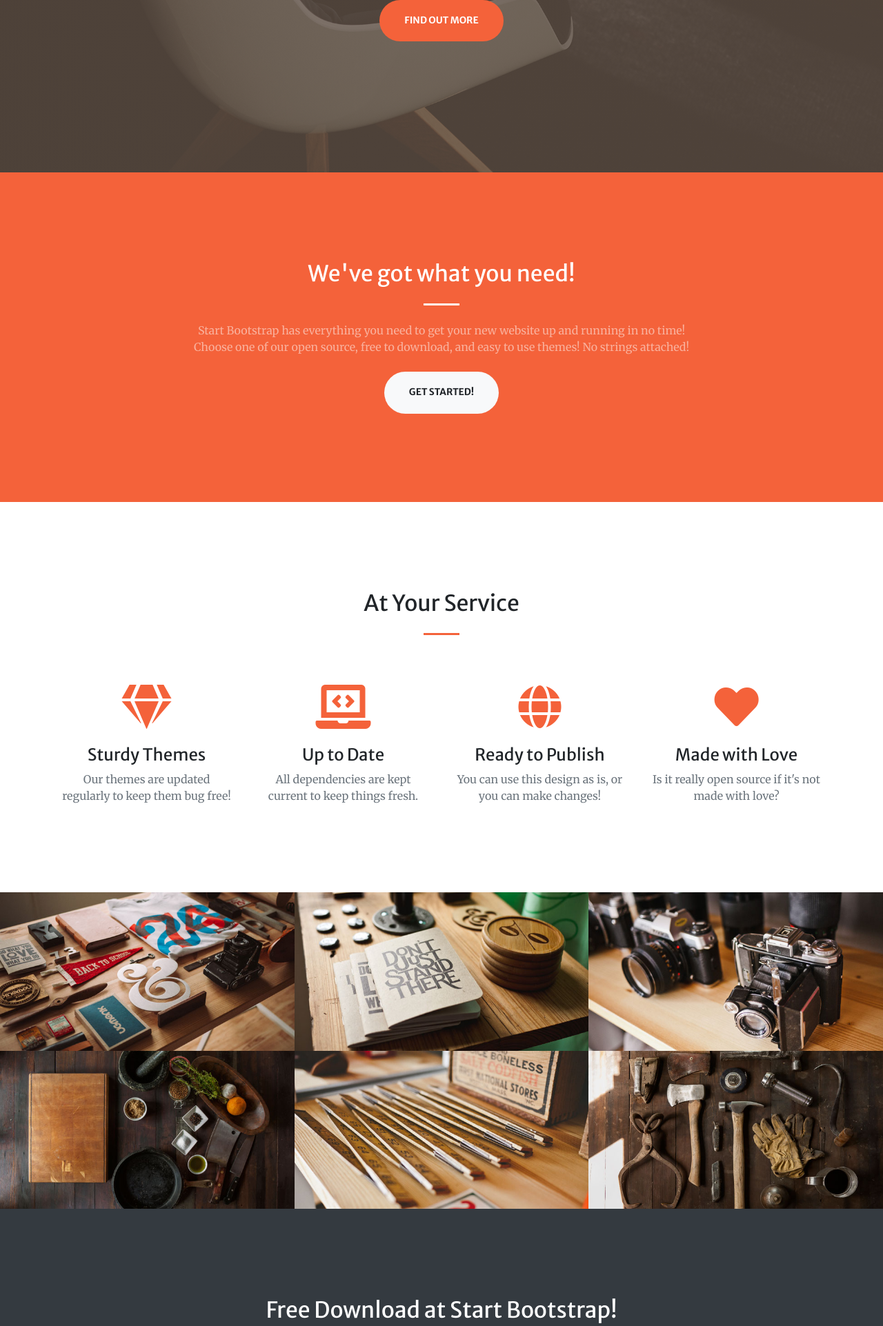
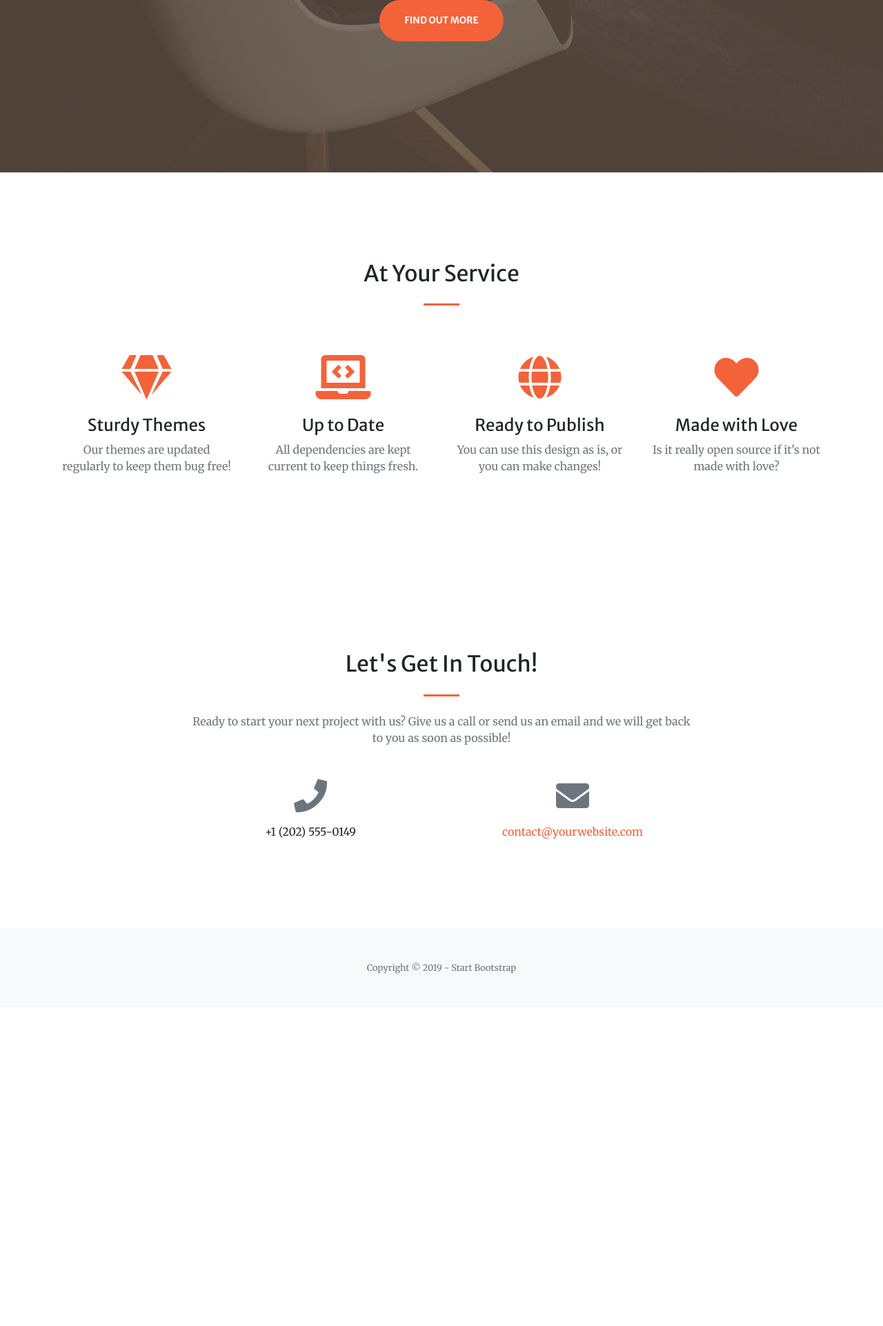
Before and after one commit to MassDo/purbeurre, a Django app: page / in a window 1280 px wide. Shown: the part 550-2473 px from the top of the page at 69% size. After the commit the page ends 1962 px from the top, so only its background shows below. Run offline with Django 3.2, Linux system fonts and the light colour scheme; some libraries are stand-ins or nearby versions.

Commit message:
adding seach template and extends from base template

```diff
--- a/purbeurre/templates/base.html
+++ b/purbeurre/templates/base.html
@@ -67,31 +67,11 @@
   </nav>
 
   <!-- Masthead -->
-  <header class="masthead">
-    <div class="container h-100">
-      <div class="row h-100 align-items-center justify-content-center text-center">
-        <div class="col-lg-10 align-self-end">
-          <h1 class="text-uppercase text-white font-weight-bold">Your Favorite Source of Free Bootstrap Themes :)</h1>
-          <hr class="divider my-4">
-            <!-- <div class="row h-100 align-items-center justify-content-center text-center">
-              <div class="col-lg-offset-5 col-lg-5 ">
-                <form class="form-inline">
-                  <input class="form-control mr-sm-2" type="search" placeholder="Search" aria-label="Search">
-                  <button class="btn btn-outline-success my-2 my-sm-0" type="submit">Search</button>
-                </form>
-              </div>
-            </div>   -->
-        </div>
-        <div class="col-lg-8 align-self-baseline">
-          <p class="text-white-75 font-weight-light mb-5">Start Bootstrap can help you build better websites using the Bootstrap framework! Just download a theme and start customizing, no strings attached!</p>
-          <a class="btn btn-primary btn-xl js-scroll-trigger" href="#about">Find Out More</a>
-        </div>
-      </div>
-    </div>
-  </header>
+  {% block masterhead %}
+  {% endblock masterhead %}
 
   <!-- About Section -->
-  <section class="page-section bg-primary" id="about">
+  <!-- <section class="page-section bg-primary" id="about">
     <div class="container">
       <div class="row justify-content-center">
         <div class="col-lg-8 text-center">
@@ -102,7 +82,7 @@
         </div>
       </div>
     </div>
-  </section>
+  </section> -->
 
   <!-- Services Section -->
   <section class="page-section" id="services">
@@ -143,7 +123,7 @@
   </section>
 
   <!-- Portfolio Section -->
-  <section id="portfolio">
+  <!-- <section id="portfolio">
     <div class="container-fluid p-0">
       <div class="row no-gutters">
         <div class="col-lg-4 col-sm-6">
@@ -226,39 +206,19 @@
         </div>
       </div>
     </div>
-  </section>
+  </section> -->
 
   <!-- Call to Action Section -->
-  <section class="page-section bg-dark text-white">
+  <!-- <section class="page-section bg-dark text-white">
     <div class="container text-center">
       <h2 class="mb-4">Free Download at Start Bootstrap!</h2>
       <a class="btn btn-light btn-xl" href="https://startbootstrap.com/themes/creative/">Download Now!</a>
     </div>
-  </section>
+  </section> -->
 
   <!-- Contact Section -->
-  <section class="page-section" id="contact">
-    <div class="container">
-      <div class="row justify-content-center">
-        <div class="col-lg-8 text-center">
-          <h2 class="mt-0">Let's Get In Touch!</h2>
-          <hr class="divider my-4">
-          <p class="text-muted mb-5">Ready to start your next project with us? Give us a call or send us an email and we will get back to you as soon as possible!</p>
-        </div>
-      </div>
-      <div class="row">
-        <div class="col-lg-4 ml-auto text-center mb-5 mb-lg-0">
-          <i class="fas fa-phone fa-3x mb-3 text-muted"></i>
-          <div>+1 (202) 555-0149</div>
-        </div>
-        <div class="col-lg-4 mr-auto text-center">
-          <i class="fas fa-envelope fa-3x mb-3 text-muted"></i>
-          <!-- Make sure to change the email address in anchor text AND the link below! -->
-          <a class="d-block" href="mailto:contact@yourwebsite.com">contact@yourwebsite.com</a>
-        </div>
-      </div>
-    </div>
-  </section>
+  {% block contact %}
+  {% endblock contact %}
 
   <!-- Footer -->
   <footer class="bg-light py-5">
```
Also changed, not shown: purbeurre/search/templates/search/search.html (+52 -0 lines), purbeurre/templates/footer.html (deleted), purbeurre/templates/navbar.html (deleted).
